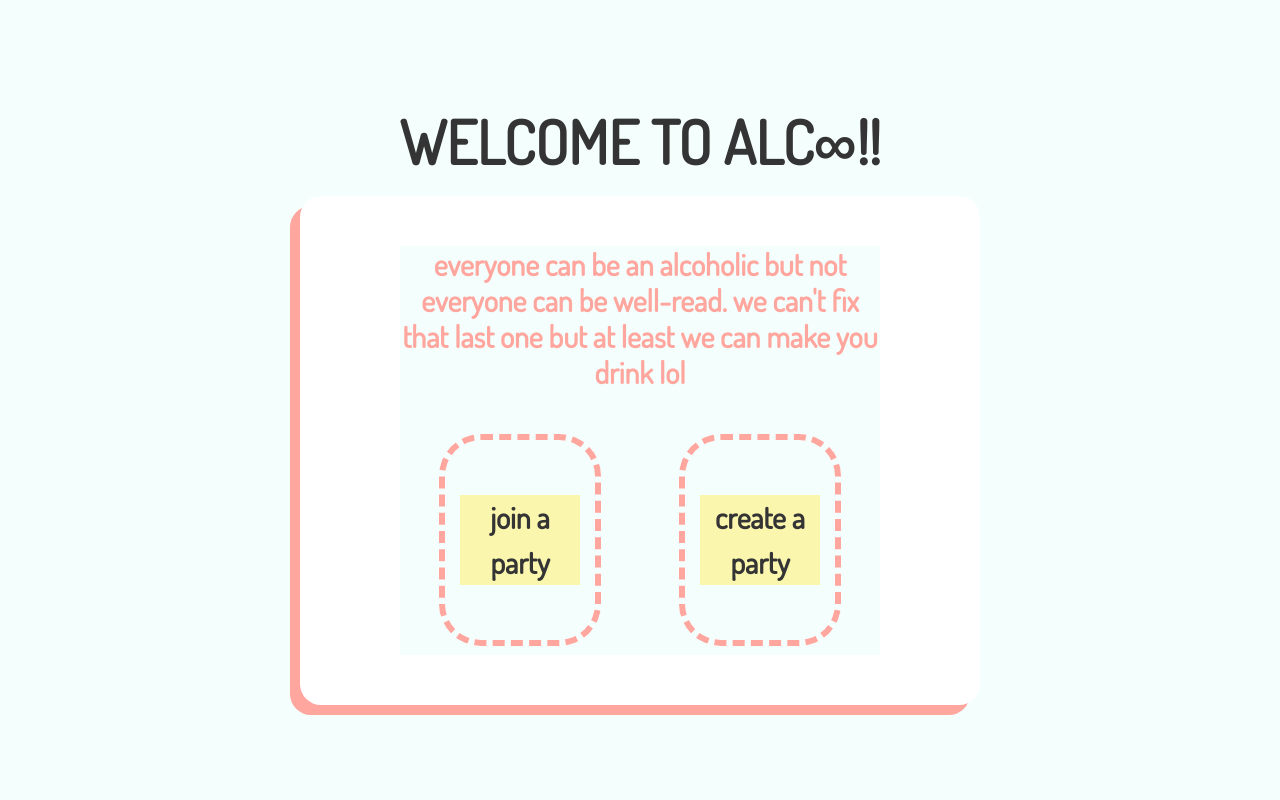
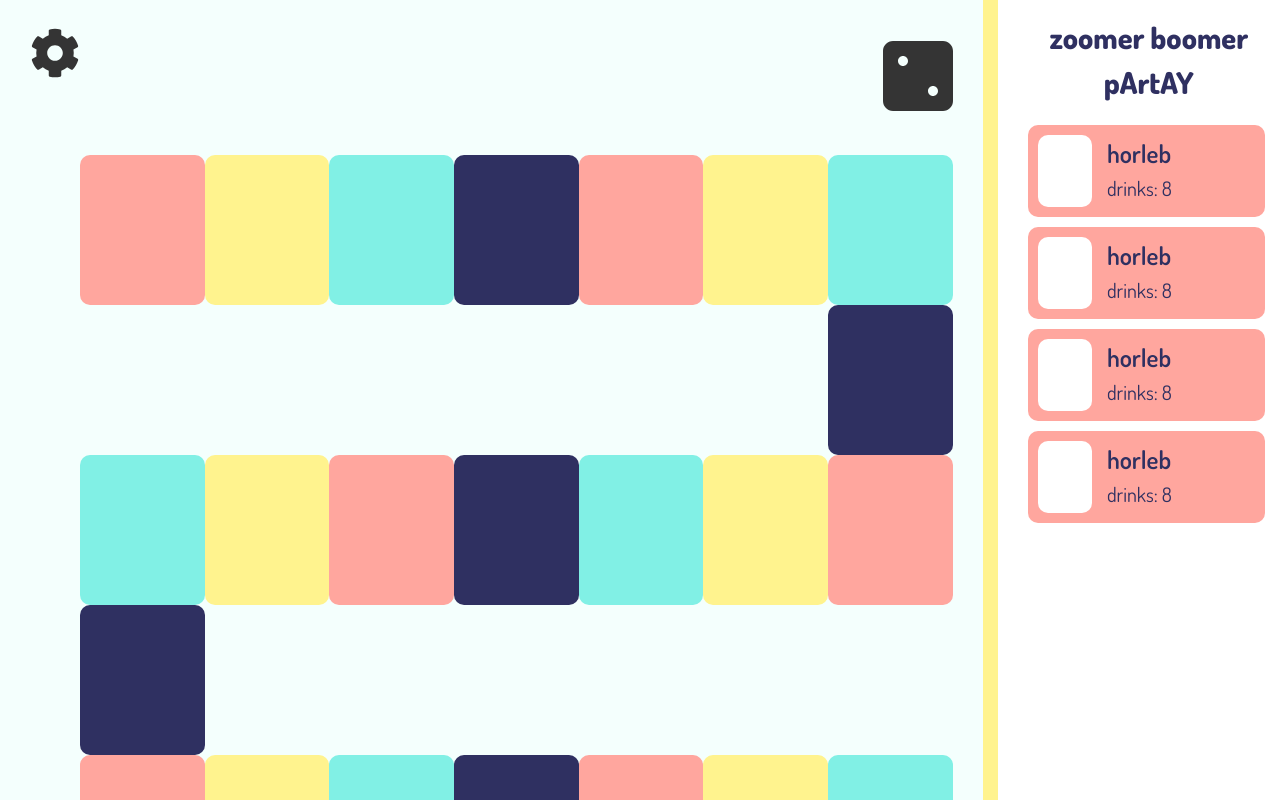
Before and after one commit to xmichellez/alcoo, a React (Create React App) app: page /board in a window 1280 px wide. Shown: the top 800 px of the page. Built offline with nearby package versions, Linux system fonts and the light colour scheme.

Commit message:
added profile sidebar to board and created all necessary routing pages (join, create, settings)

```diff
--- a/package.json
+++ b/package.json
@@ -3,6 +3,9 @@
   "version": "0.1.0",
   "private": true,
   "dependencies": {
+    "@fortawesome/fontawesome-svg-core": "^1.2.32",
+    "@fortawesome/free-solid-svg-icons": "^5.15.1",
+    "@fortawesome/react-fontawesome": "^0.1.13",
     "@testing-library/jest-dom": "^4.2.4",
     "@testing-library/react": "^9.5.0",
     "@testing-library/user-event": "^7.2.1",
--- a/src/App.css
+++ b/src/App.css
@@ -1,12 +1,11 @@
+@import './index.css';
+
 /* Homepage styling */
-* {
-  background-color: #F4FFFD;
-}
+
 .App {
   text-align: center;
   background-color: #F4FFFD;
   font-family: Dosis, sans-serif;
-  font-weight: 600;
   color: #343434;;
 }
 
@@ -17,7 +16,7 @@
 } */
 
 .App-header {
-  font-weight: bold;
+  font-weight: 800;
   font-size: 60px;
 
   min-height: 100vh;
@@ -42,11 +41,13 @@
 .App-box h1 {
   font-size: inherit;
   font-weight: inherit;
+  background-color: white;
   color: #FFA69E;
   margin-bottom: 35px;
+  font-weight: 600;
 }
 .App-box .col-sm-3 {
-  padding: 40px 0;
+  padding: 10px 0;
   margin: 30px auto;
 
   border-radius: 21px;
@@ -58,14 +59,30 @@ a, a:hover, a:focus, a:active {
   color: inherit !important;
 }
 .App-box .homepage-button {
+  padding: 40px 0;
   font-size: inherit;
-  font-weight: inherit;
+  font-weight: 600;
   color: #343434;
   background-color:  rgba(255, 243, 142, 0.7);
 }
 .App-box .homepage-button:hover {
   cursor: pointer;
   background-color: rgba(255, 243, 142, 0.5);
+}
+
+/* join and create boxes */
+.back-arrow {
+  float: left;
+  padding: 25px;
+  font-size: 30px;
+  color: #343434;
+}
+.join-button {
+  background-color: #2F3061;
+  border-radius: 10px;
+  color: white;
+  float: right;
+  padding: 5px 10px;
 }
 
 /* @keyframes App-logo-spin {
@@ -78,8 +95,69 @@ a, a:hover, a:focus, a:active {
 } */
 
 /* Board styling */
+.top-bar {
+  margin-top: 15px;
+  margin-bottom: -60px;
+}
+#settings-icon {
+  text-align: left;
+  margin-left: 30px;
+  font-size: 50px;
+}
+#dice-icon {
+  text-align: right;
+  font-size: 80px;
+}
+
 .board-div {
+  margin: 0;
   display: block;
-  padding: 50px 50px 0 50px;
-  width: 100%;
+  padding: 80px 0 0 80px;
 }
+/* Sidebar with players */
+.sidebar-column {
+  margin: 0;
+  padding: 0;
+  background-color: white;
+  border-left: 15px solid #FFF38E;
+
+  position: fixed;
+  height: 100%;
+  z-index: 1;
+  top: 0;
+  overflow-x: hidden;
+}
+.party-name-div {
+  padding: 15px 15px 15px 35px;
+  text-align: center;
+}
+.party-name {
+  font-size: 30px;
+  font-weight: 800;
+  color: #2F3061;
+}
+.players-div {
+  margin: 5px 30px 5px 45px;
+}
+.profile {
+  padding: 10px;
+  margin-bottom: 10px;
+
+  background-color: #FFA69E;
+  border-radius: 10px;
+  color: #2F3061;
+  text-align: left;
+}
+.profile .picture {
+  background-color: white;
+  color: white;
+  border-radius: 10px;
+}
+.profile .name {
+  font-size: 25px;
+  font-weight: 600;
+}
+.profile .drinks {
+  font-size: 20px;
+  font-weight: 500;
+}
--- a/src/App.js
+++ b/src/App.js
@@ -7,7 +7,11 @@ import {
 } from "react-router-dom";
 import "./App.css";
 import HomepageBox from './components/homepageBox';
+import JoinBox from './components/joinBox';
+import CreateBox from './components/createBox';
 import AlcooBoard from './components/Board';
+import Sidebar from './components/playerSidebar';
+import Settings from './components/Settings';
 
 class App extends Component {
   constructor(props) {
@@ -21,6 +25,12 @@ class App extends Component {
         {/* A <Switch> looks through its children <Route>s and
             renders the first one that matches the current URL. */}
         <Switch>
+          <Route path="/settings">
+            <Settings />
+          </Route>
+          <Route path="/board">
+            <Board />
+          </Route>
           <Route path="/create">
             <Create />
           </Route>
@@ -40,7 +50,7 @@ function Home() {
   return (
     <div className="App">
       <header className="App-header">
-        WELCOME TO ALC∞!!
+        WELCOME TO ALC∞
         <div className="App-box">
           <HomepageBox />
         </div>
@@ -50,20 +60,25 @@ function Home() {
 }
 function Join() {
   return (
-    <div className="App">
-      <AlcooBoard />
-    </div>
+    <JoinBox />
   )
 }
 function Create() {
   return (
+    <CreateBox />
+  )
+}
+function Board() {
+  return (
     <div className="App">
-      <header className="App-header">
-        you are creating lol
-        <div className="App-box">
-          <HomepageBox />
+      <div className="row">
+        <div className="col-9" id="board">
+          <AlcooBoard />
         </div>
-      </header>
+        <div className="col" id="sidebar">
+          <Sidebar />
+        </div>
+      </div>
     </div>
   )
 }
--- a/src/components/Board.jsx
+++ b/src/components/Board.jsx
@@ -1,4 +1,5 @@
 import React from 'react';
+import BoardTopBar from './boardTopBar';
 
 const cellStyle0 = {
     border: 'none',
@@ -138,12 +139,13 @@ export class AlcooBoard extends React.Component {
     }
 
     return (
-      <div class="board-div">
-        <table id="board">
-          <tbody>{body}</tbody>
-        </table>
-        {/* {winner} */}
-      </div>
+        <div>
+            <BoardTopBar/>
+            <div class="board-div">
+                <tbody>{body}</tbody>
+                {/* {winner} */}
+            </div>
+        </div>
     );
   }
 }
--- /dev/null
+++ b/src/components/Settings.jsx
@@ -0,0 +1,33 @@
+import React, { Component } from 'react';
+import {
+    Link
+  } from "react-router-dom";
+  import { FontAwesomeIcon } from '@fortawesome/react-fontawesome';
+  import { faArrowLeft } from '@fortawesome/free-solid-svg-icons';
+
+class Settings extends Component {
+    constructor(props) {
+        super(props);
+    }
+
+    render() {
+        return (
+            <div className="App">
+            <Link to="/board" class="back-arrow"><FontAwesomeIcon icon={faArrowLeft}/></Link>
+            <header className="App-header">
+                PARTY SETTINGS:
+                <div className="App-box">
+                    <div>
+                        <h1> party name: sjdfhjksdhfdkjshfjsdkhfdjkshfjkdhsf</h1>
+                        <div class="container">
+                        <Link to="/"><div class="join-button">end party early :(</div></Link>
+                        </div>
+                    </div>
+                </div>
+            </header>
+            </div>
+        )
+    }
+}
+
+export default Settings;
--- /dev/null
+++ b/src/components/boardTopBar.jsx
@@ -0,0 +1,26 @@
+import React, { Component } from 'react';
+import {
+    Link
+  } from "react-router-dom";
+import { FontAwesomeIcon } from '@fortawesome/react-fontawesome';
+import { faCog, faDiceTwo } from '@fortawesome/free-solid-svg-icons';
+
+class BoardTopBar extends Component {
+    constructor(props) {
+        super(props);
+    }
+    render() {
+        return (
+        <div className="row top-bar justify-content-between">
+            <div className="col" id="settings-icon">
+                <Link to="/settings"><FontAwesomeIcon icon={faCog}/></Link>
+            </div>
+            <div className="col" id="dice-icon">
+                <FontAwesomeIcon icon={faDiceTwo}/>
+            </div>
+        </div>
+        )
+    }
+}
+
+export default BoardTopBar;
--- /dev/null
+++ b/src/components/createBox.jsx
@@ -0,0 +1,33 @@
+import React, { Component } from 'react';
+import {
+    Link
+  } from "react-router-dom";
+  import { FontAwesomeIcon } from '@fortawesome/react-fontawesome';
+  import { faArrowLeft } from '@fortawesome/free-solid-svg-icons';
+
+class CreateBox extends Component {
+    constructor(props) {
+        super(props);
+    }
+
+    render() {
+        return (
+            <div className="App">
+            <Link to="/" class="back-arrow"><FontAwesomeIcon icon={faArrowLeft}/></Link>
+            <header className="App-header">
+                CREATE A PARTY:
+                <div className="App-box">
+                    <div>
+                        <h1> name your party: sjdfhjksdhfdkjshfjsdkhfdjkshfjkdhsf</h1>
+                        <div class="container">
+                        <Link to="/board"><div class="join-button">create party</div></Link>
+                        </div>
+                    </div>
+                </div>
+            </header>
+            </div>
+        )
+    }
+}
+
+export default CreateBox;
--- /dev/null
+++ b/src/components/joinBox.jsx
@@ -0,0 +1,33 @@
+import React, { Component } from 'react';
+import {
+    Link
+  } from "react-router-dom";
+  import { FontAwesomeIcon } from '@fortawesome/react-fontawesome';
+  import { faArrowLeft } from '@fortawesome/free-solid-svg-icons';
+
+class JoinBox extends Component {
+    constructor(props) {
+        super(props);
+    }
+
+    render() {
+        return (
+            <div className="App">
+            <Link to="/" class="back-arrow"><FontAwesomeIcon icon={faArrowLeft}/></Link>
+            <header className="App-header">
+                JOIN A PARTY:
+                <div className="App-box">
+                    <div>
+                        <h1> enter your party code: sjdfhjksdhfdkjshfjsdkhfdjkshfjkdhsf</h1>
+                        <div class="container">
+                        <Link to="/board"><div class="join-button">join party</div></Link>
+                        </div>
+                    </div>
+                </div>
+            </header>
+            </div>
+        )
+    }
+}
+
+export default JoinBox;
--- /dev/null
+++ b/src/components/playerSidebar.jsx
@@ -0,0 +1,45 @@
+import React, { Component } from 'react';
+
+class Sidebar extends Component {
+    constructor(props) {
+        super(props);
+    }
+    render() {
+        return (
+        <div className="sidebar-column">
+            <div className="party-name-div">
+                <div className="party-name">
+                    {partyName()}
+                </div>
+            </div>
+            <div className="players-div">
+                {playerProfiles()}
+                {playerProfiles()}
+                {playerProfiles()}
+                {playerProfiles()}
+            </div>
+        </div>
+        )
+    }
+}
+
+function partyName() {
+    return(
+        'zoomer boomer pArtAY'
+    );
+}
+function playerProfiles() {
+    return(
+        <div className="profile row">
+            <div className="col-3 picture">
+                image here lol
+            </div>
+            <div className="col">
+                <div className="name">horleb</div>
+                <div className="drinks">drinks: 8</div>
+            </div>
+        </div>
+    );
+}
+
+export default Sidebar;
--- a/src/index.css
+++ b/src/index.css
@@ -1,4 +1,5 @@
-@import url('https://fonts.googleapis.com/css2?family=Dosis&display=swap');
+/* import Dosis regular (400), semibold (600), bold (700), and extrabold (800) */
+@import url('https://fonts.googleapis.com/css2?family=Dosis:wght@400;600;700;800&display=swap');
 
 body {
   background-color: #F4FFFD;
```
Also changed, not shown: 1 other file (tests, documents, lock files or other folders).
